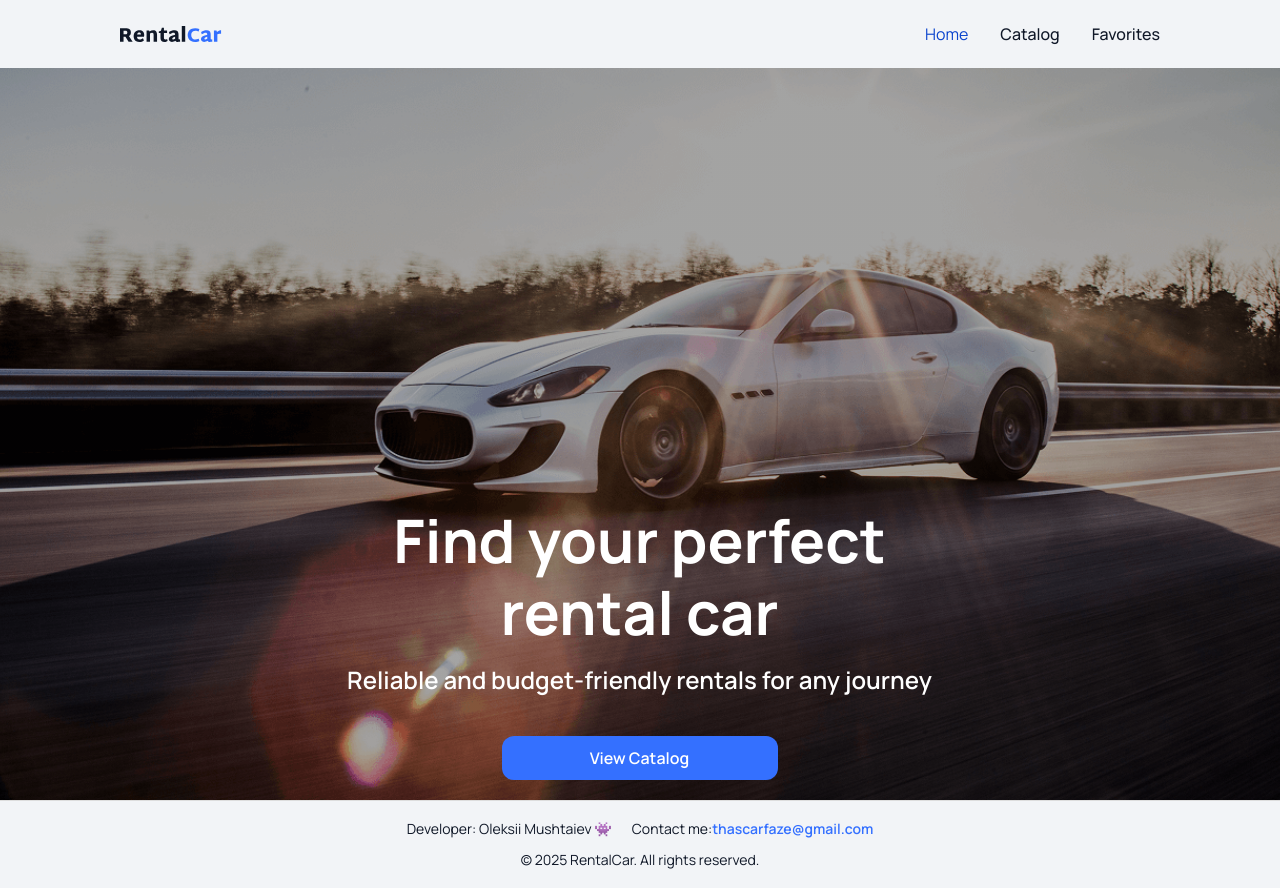
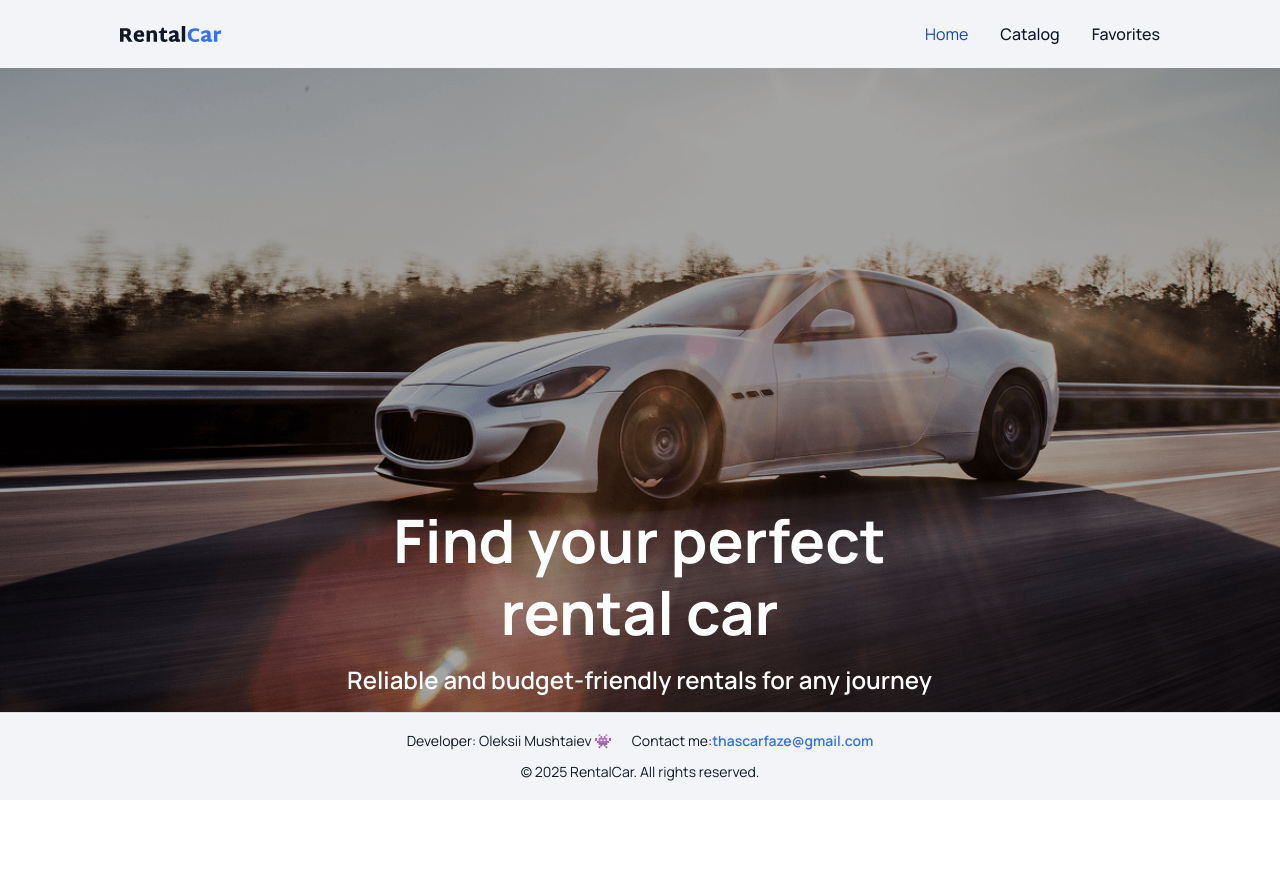
Before and after one commit to Oleksii43p/RentalCar_WebApp, a React (Vite) app: page / in a window 1280 px wide. Built offline with nearby package versions, Linux system fonts and the light colour scheme.

Commit message:
some fix for footer

```diff
--- a/src/components/common/Footer/Footer.module.css
+++ b/src/components/common/Footer/Footer.module.css
@@ -8,6 +8,9 @@
   border-top: 1px solid #ddd;
   flex-direction: column;
   gap: 15px;
+  position: fixed;
+  bottom: 0;
+  width: 100%;
 }
 
 .wrap {
--- a/src/index.css
+++ b/src/index.css
@@ -36,6 +36,7 @@ body {
   background-color: var(--color-surface-white);
   min-height: 100vh;
   overflow-x: hidden;
+  padding-bottom: 88px;
 }
 
 h1,
```
